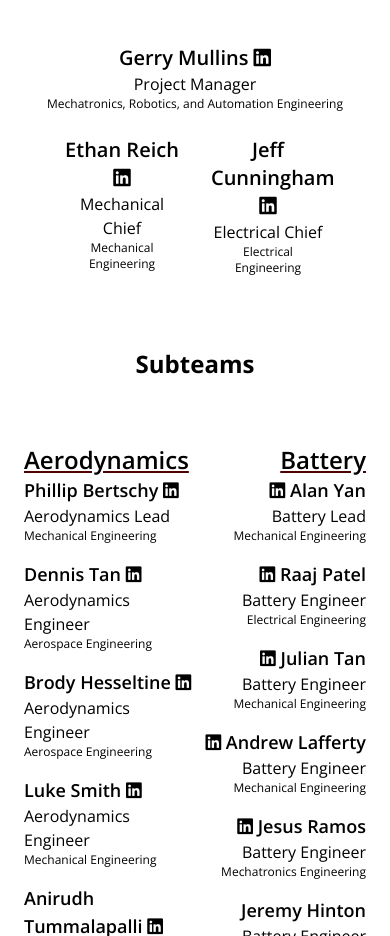
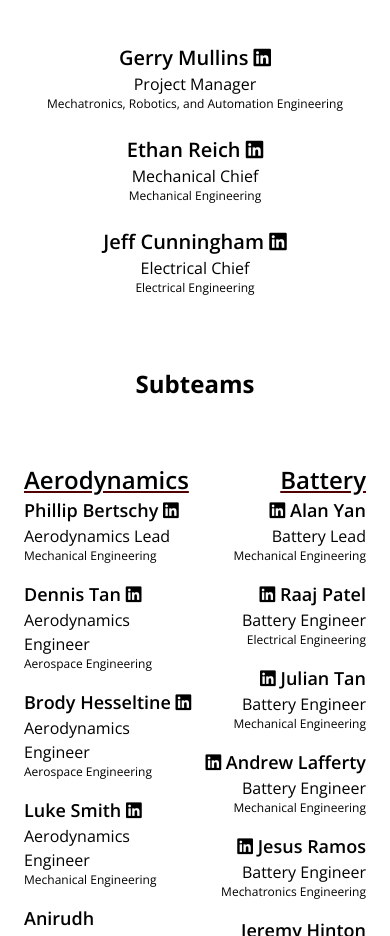
Before and after one commit to TAMU-Formula-SAE-EV/TopSecret, a Vue app: page /about in a window 390 px wide. Shown: the part 1540-2476 px from the top of the page. Built offline with nearby package versions, Linux system fonts and the light colour scheme.

Commit message:
Fix chief spacing

```diff
--- a/src/components/About/MeetTeam.vue
+++ b/src/components/About/MeetTeam.vue
@@ -14,7 +14,7 @@
     <p>{{ TeamPM[0].role }}</p>
     <p class="text-xs">{{ TeamPM[0].major }}</p>
 
-    <div class="grid grid-cols-2 w-2/3 mx-auto my-6 gap-x-8">
+    <div class="grid md:grid-cols-2 w-2/3 mx-auto my-6 gap-x-8">
       <div class="w-full">
         <h3 class="font-semibold text-xl">
           {{ MechLead[0].name }}
@@ -23,7 +23,7 @@
         <p>{{ MechLead[0].role }}</p>
         <p class="text-xs">{{ MechLead[0].major }}</p>
       </div>
-      <div class="w-full">
+      <div class="w-full mt-6 md:mt-0">
         <h3 class="font-semibold text-xl">
           {{ ElecLead[0].name }}
           <a v-if="ElecLead[0].linkedinURL" :href="ElecLead[0].linkedinURL" target="_blank"><i class="fa-brands fa-linkedin"></i></a>
```
